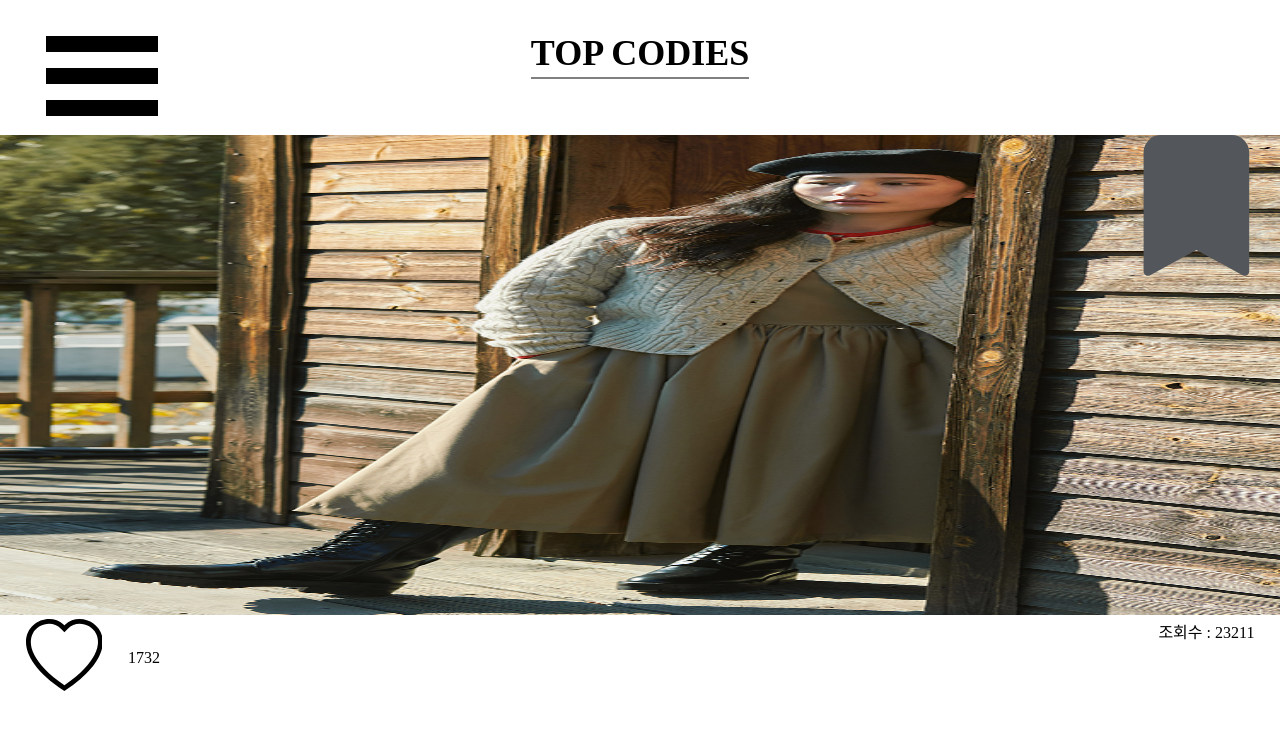
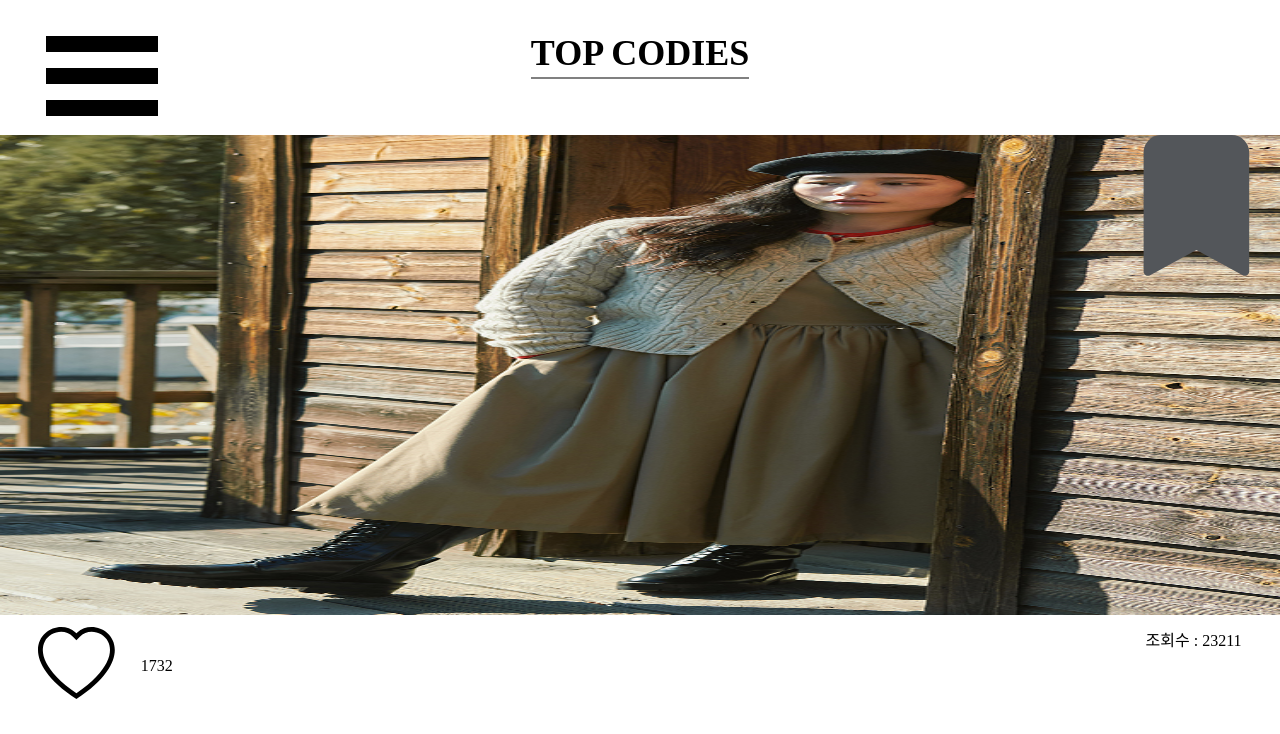
Before and after one commit to bumbum9944/CODIVA, a React (Create React App) app in the folder Frontend/: page /top-codies in a window 1280 px wide. Shown: the top 734 px of the page. Built offline with nearby package versions, Linux system fonts and the light colour scheme.

Commit message:
refactor : 간격 수정

```diff
--- a/Frontend/src/components/TopCodies/RankedItemList.css
+++ b/Frontend/src/components/TopCodies/RankedItemList.css
@@ -20,7 +20,7 @@
 .top-codies-info-container {
   display: flex;
   justify-content: center;
-  margin: 0 2vw;
+  margin: 1vh 3vw 0;
   padding-bottom: 5vh;
 }
 
```
